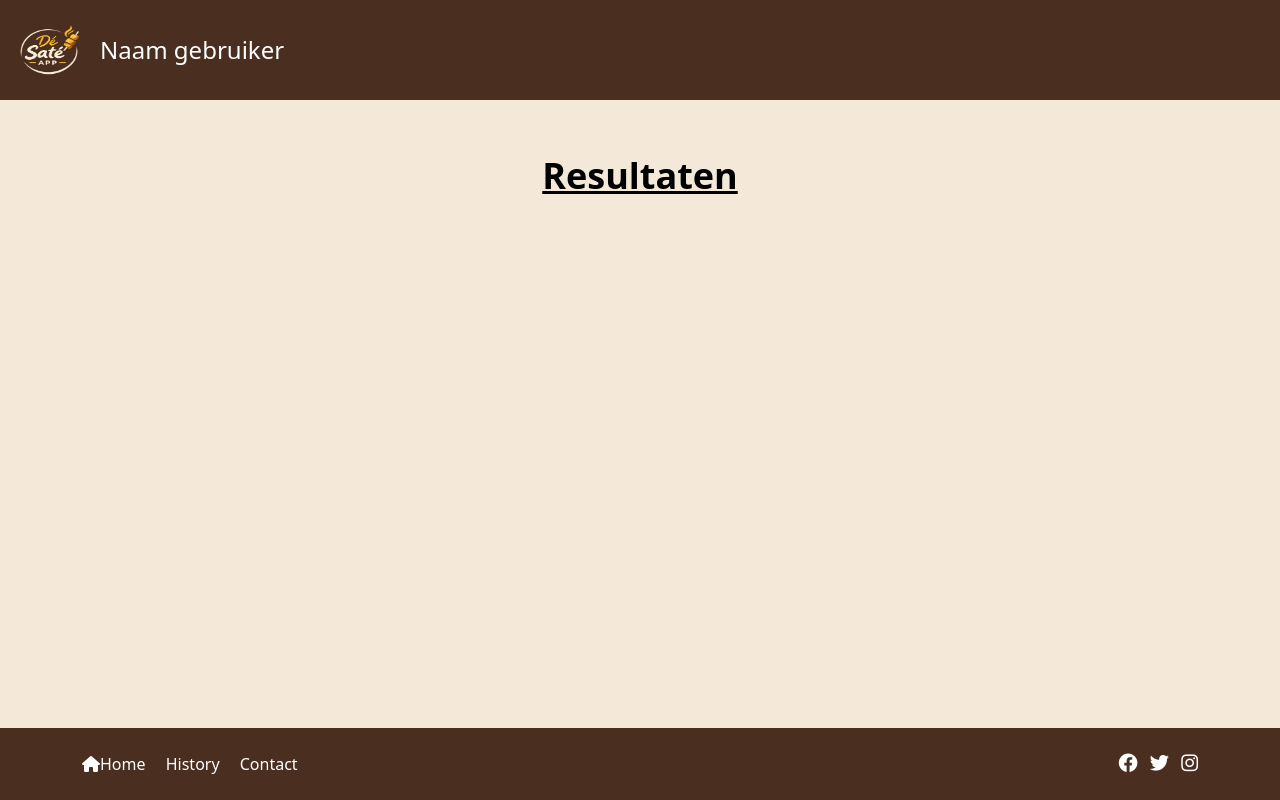
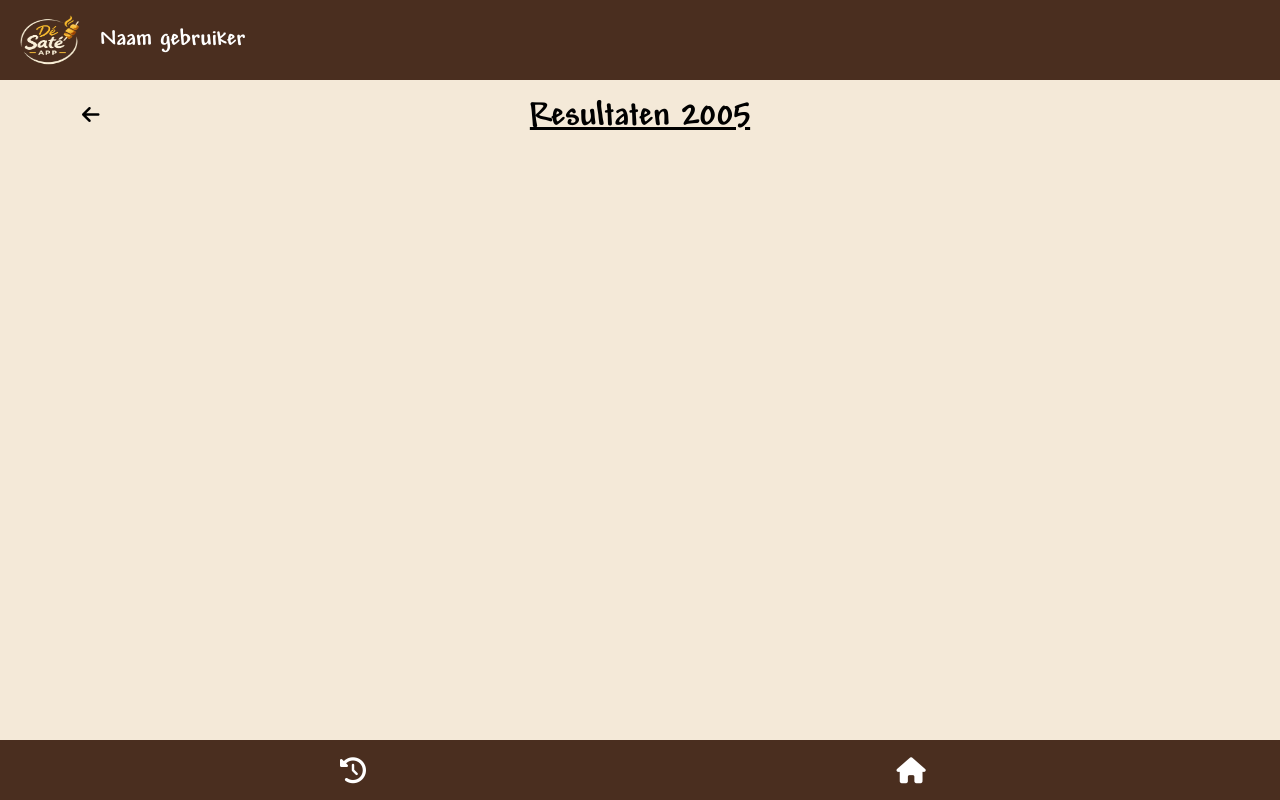
Before and after one commit to Johanngzi/test_version_of_the_sate_app, a Django app: page /results/ in a window 1280 px wide. Run offline with Django 5.2, Linux system fonts and the light colour scheme.

Commit message:
created more templates and upadted some pages and css styling

```diff
--- a/static/css/app.css
+++ b/static/css/app.css
@@ -1,6 +1,10 @@
 @import url("./buttons.css");
 
 
+@font-face {
+  font-family: 'Andy';
+  src: url('../fonts/andyb.woff') format('woff');
+}
 
 
 nav img {
@@ -23,14 +27,40 @@ nav {
 
 }
 
+.page-380 {
+  max-width: 380px;
+  width: 100%;
+  margin-left: auto;
+  margin-right: auto;
+}
+
+.page-header {
+  position: relative;
+  display: flex;
+  align-items: center;
+  justify-content: center;
+  width: 100%;
+}
 
 .home-title {
-    color: #000000;
-    font-weight: bold;
-    font-size: 36px;
-    text-align: center;
-    margin-top: 30px;
-    text-decoration: underline;
+  color: #000000;
+  font-weight: bold;
+  font-size: 36px;
+  text-align: center;
+  text-decoration: underline;
+  margin: 0;
+}
+
+.back-arrow {
+  position: absolute;
+  left: 0; /* 👈 pushes it all the way left */
+  font-size: 20px;
+  color: black;
+  text-decoration: none;
+}
+
+.back-arrow:hover {
+  color: #C4452D;
 }
 
 .home-subtitle {
@@ -46,29 +76,48 @@ nav {
 
 body {
   background-color: #f4e9d8;
+  font-family: 'Andy', sans-serif;
 }
 
 
 
 .footer {
-  background-color: #4a2e1f; /* same as navbar */
+  background-color: #4a2e1f;
+  height: 60px;
+  display: flex;
+  align-items: center;
+}
+
+.footer .container {
+  width: 100%;
+}
+
+.footer .footer-links {
+  display: flex;
+  align-items: center;
+  width: 100%;
+}
+
+.footer .footer-links a {
+  flex: 1;
+  display: flex;
+  align-items: center;
+  justify-content: center;
+  font-size: 26px;
 }
 
 .footer a:hover {
-  color: #C4452D; /* your red button color for hover effect */
+  color: #C4452D;
   text-decoration: none;
-}
-
-.footer-social i {
-  font-size: 1.2rem;
 }
 
 .loginpage-subtitle {
     font-weight: bold;
     font-size: 24px;
-    margin-top: 10px;
+    /* margin-top: 10px; */
     color: #4A2E1F;
 }
+
 .login-logo img {
   width: 200px;
   height: 200px;
--- a/static/css/buttons.css
+++ b/static/css/buttons.css
@@ -17,8 +17,8 @@
 }
 
 .btn-app--primary:hover {
-  background-color: #941777;
-  color: #f00fac;
+  background-color: #f4e9d8;
+  color: #3a2317;
   border-color: #3a2317;
 }
 
--- a/templates/base.html
+++ b/templates/base.html
@@ -15,8 +15,8 @@
 <body class="d-flex flex-column min-vh-100">
 
     {% if not hide_navbar %}
-    <header style="background: #4a2e1f; padding: 10px 20px;">
-        <nav style="display: flex; align-items: center; gap: 20px;">
+    <header style="background: #4a2e1f; padding-left: 20px;">
+        <nav style="display: flex; align-items: center; gap: 20px; height: 80px;">
 
             <!-- Logo on the left -->
             <a href="{% url 'home' %}">
@@ -33,26 +33,19 @@
     {% endif %}
 
      <!-- Main content takes all remaining space -->
-    <main class="container mt-4 flex-grow-1">
+    <main class="container mt-3 flex-grow-1">
         {% block content %}{% endblock %}
     </main>
 
     {% if not hide_footer %}
-    <footer class="footer mt-auto py-4  text-white">
-      <div class="container d-flex justify-content-between align-items-center">
+    <footer class="footer mt-auto text-white">
+      <div class="container d-flex justify-content-evenly align-items-center">
 
-        <!-- Middle: Links -->
+        <!-- all Links -->
         <div class="footer-links">
-          <a href="{% url 'home' %}" class="text-white text-decoration-none me-3"><i class="fa-solid fa-house"></i>Home</a>
-          <a href="{% url 'competitions' %}" class="text-white text-decoration-none me-3">History</a>
-          <a href="#" class="text-white text-decoration-none">Contact</a>
-        </div>
-
-        <!-- Right: Social icons -->
-        <div class="footer-social">
-          <a href="#" class="text-white me-2"><i class="fa-brands fa-facebook"></i></a>
-          <a href="#" class="text-white me-2"><i class="fa-brands fa-twitter"></i></a>
-          <a href="#" class="text-white"><i class="fa-brands fa-instagram"></i></a>
+          <a href="{% url 'competitions' %}" class="text-white text-decoration-none me-3"><i class="fa-solid fa-clock-rotate-left"></i></a>
+          <a href="{% url 'home' %}" class="text-white text-decoration-none me-3"><i class="fa-solid fa-house"></i></a>
+          <!-- <a href="#" class="text-white text-decoration-none">Contact</a> -->
         </div>
 
       </div>
--- a/templates/results.html
+++ b/templates/results.html
@@ -1,7 +1,12 @@
 {% extends 'base.html' %}
 
-{% block title %}History{% endblock %}
+{% block title %}Results{% endblock %}
 
 {% block content %}
-<h1 class="home-title">Resultaten</h1>
+  <div class="page-header">
+  <a href="#" onclick="history.back()" class="back-arrow">
+    <i class="fa-solid fa-arrow-left"></i>
+  </a>
+  <h1 class="home-title">Resultaten 2005</h1>
+</div>
 {% endblock %}
```
Also changed, not shown: static/fonts/ANDYB.ttf (added), static/fonts/ANDYB.woff (added), templates/admin-history.html (added), templates/components/card-dishes.html (added), templates/components/cards-score.html (added).
